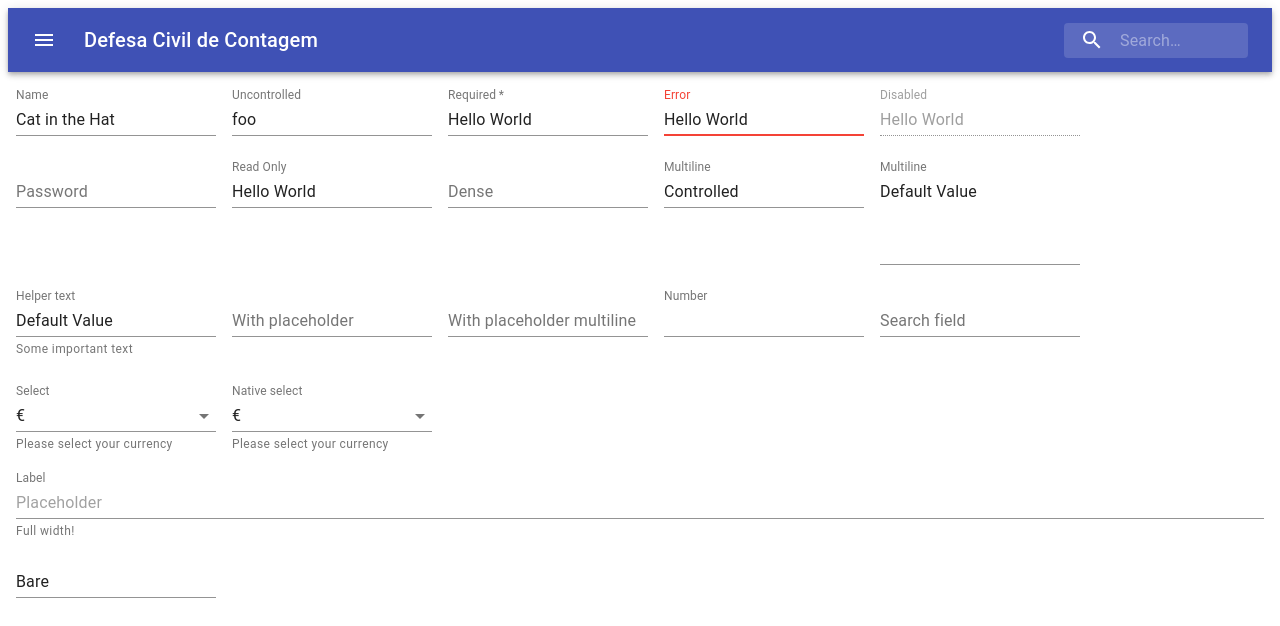
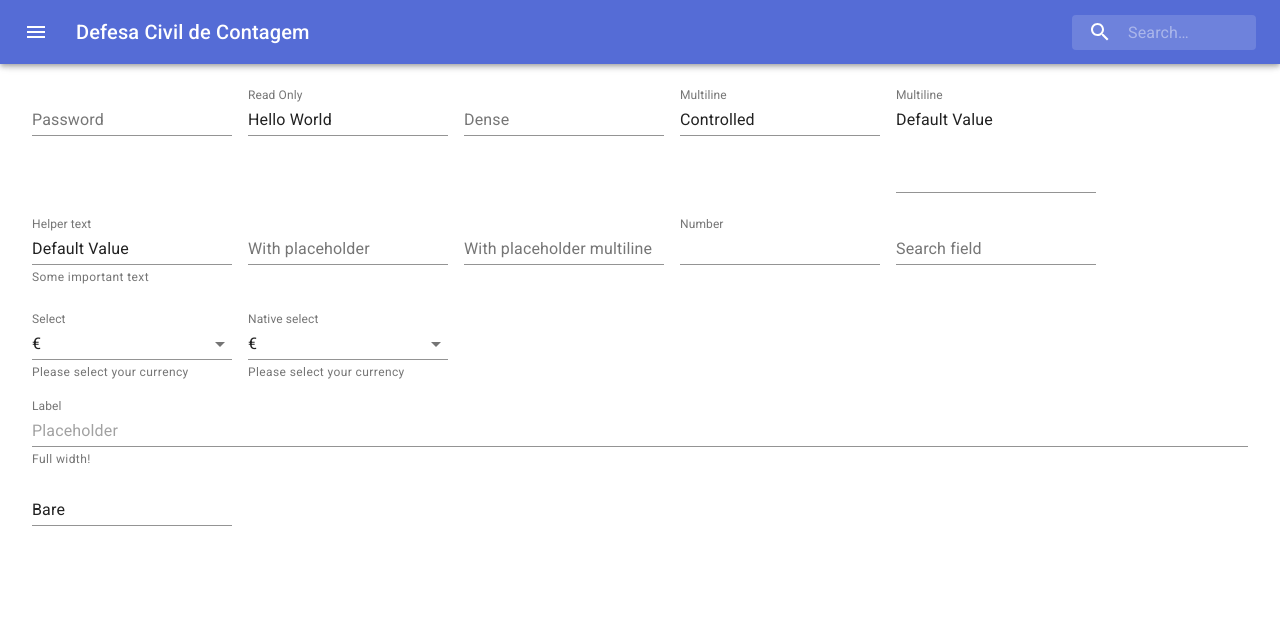
Before and after one commit to coelhojs/defesa-civil-contagem, a Next.js app in the folder web/: page / in a window 1280 px wide. Shown: the top 626 px of the page. Built offline with nearby package versions, Linux system fonts and the light colour scheme.

Commit message:
incluindo navbar

```diff
--- a/web/components/header.js
+++ b/web/components/header.js
@@ -66,7 +66,7 @@
 
     return (
         <div className={classes.root}>
-            <AppBar position="static">
+            <AppBar position="fixed">
                 <Toolbar>
                     <IconButton
                         edge="start"
--- /dev/null
+++ b/web/next.config.js
@@ -0,0 +1 @@
+module.exports = {};
--- /dev/null
+++ b/web/pages/_app.js
@@ -0,0 +1,35 @@
+import React from 'react';
+import App, { Container } from 'next/app';
+import Head from 'next/head';
+import { ThemeProvider } from '@material-ui/styles';
+import CssBaseline from '@material-ui/core/CssBaseline';
+import theme from '../src/theme';
+
+class MyApp extends App {
+  componentDidMount() {
+    // Remove the server-side injected CSS.
+    const jssStyles = document.querySelector('#jss-server-side');
+    if (jssStyles) {
+      jssStyles.parentNode.removeChild(jssStyles);
+    }
+  }
+
+  render() {
+    const { Component, pageProps } = this.props;
+
+    return (
+      <Container>
+        <Head>
+          <title>My page</title>
+        </Head>
+        <ThemeProvider theme={theme}>
+          {/* CssBaseline kickstart an elegant, consistent, and simple baseline to build upon. */}
+          <CssBaseline />
+          <Component {...pageProps} />
+        </ThemeProvider>
+      </Container>
+    );
+  }
+}
+
+export default MyApp;
--- /dev/null
+++ b/web/pages/_document.js
@@ -0,0 +1,79 @@
+import React from 'react';
+import Document, { Head, Main, NextScript } from 'next/document';
+import { ServerStyleSheets } from '@material-ui/styles';
+import theme from '../src/theme';
+
+class MyDocument extends Document {
+  render() {
+    return (
+      <html lang="en">
+        <Head>
+          <meta charSet="utf-8" />
+          {/* Use minimum-scale=1 to enable GPU rasterization */}
+          <meta
+            name="viewport"
+            content="minimum-scale=1, initial-scale=1, width=device-width, shrink-to-fit=no"
+          />
+          {/* PWA primary color */}
+          <meta name="theme-color" content={theme.palette.primary.main} />
+          <link
+            rel="stylesheet"
+            href="https://fonts.googleapis.com/css?family=Roboto:300,400,500,700&display=swap"
+          />
+        </Head>
+        <body>
+          <Main />
+          <NextScript />
+        </body>
+      </html>
+    );
+  }
+}
+
+MyDocument.getInitialProps = async ctx => {
+  // Resolution order
+  //
+  // On the server:
+  // 1. app.getInitialProps
+  // 2. page.getInitialProps
+  // 3. document.getInitialProps
+  // 4. app.render
+  // 5. page.render
+  // 6. document.render
+  //
+  // On the server with error:
+  // 1. document.getInitialProps
+  // 2. app.render
+  // 3. page.render
+  // 4. document.render
+  //
+  // On the client
+  // 1. app.getInitialProps
+  // 2. page.getInitialProps
+  // 3. app.render
+  // 4. page.render
+
+  // Render app and page and get the context of the page with collected side effects.
+  const sheets = new ServerStyleSheets();
+  const originalRenderPage = ctx.renderPage;
+
+  ctx.renderPage = () =>
+    originalRenderPage({
+      enhanceApp: App => props => sheets.collect(<App {...props} />),
+    });
+
+  const initialProps = await Document.getInitialProps(ctx);
+
+  return {
+    ...initialProps,
+    // Styles fragment is rendered after the app and page rendering finish.
+    styles: [
+      <React.Fragment key="styles">
+        {initialProps.styles}
+        {sheets.getStyleElement()}
+      </React.Fragment>,
+    ],
+  };
+};
+
+export default MyDocument;
--- a/web/pages/index.js
+++ b/web/pages/index.js
@@ -1,11 +1,15 @@
+import React from 'react';
+import Container from '@material-ui/core/Container';
+import Box from '@material-ui/core/Box';
+import Typography from '@material-ui/core/Typography';
 import Header from "../components/header";
 import UserForm from "../components/userForm";
 
-const Index = () => (
-    <div>
-        <Header></Header>
-        <UserForm></UserForm>
-    </div>
-);
-
-export default Index;
+export default function Index() {
+    return (
+        <Container maxWidth={false}>
+            <Header></Header>
+            <UserForm></UserForm>
+        </Container>
+    );
+}
--- /dev/null
+++ b/web/src/theme.js
@@ -0,0 +1,22 @@
+import { createMuiTheme } from '@material-ui/core/styles';
+import { red } from '@material-ui/core/colors';
+
+// Create a theme instance.
+const theme = createMuiTheme({
+  palette: {
+    primary: {
+      main: '#556cd6',
+    },
+    secondary: {
+      main: '#19857b',
+    },
+    error: {
+      main: red.A400,
+    },
+    background: {
+      default: '#fff',
+    },
+  },
+});
+
+export default theme;
```
Also changed, not shown: web/.babelrc (added).
